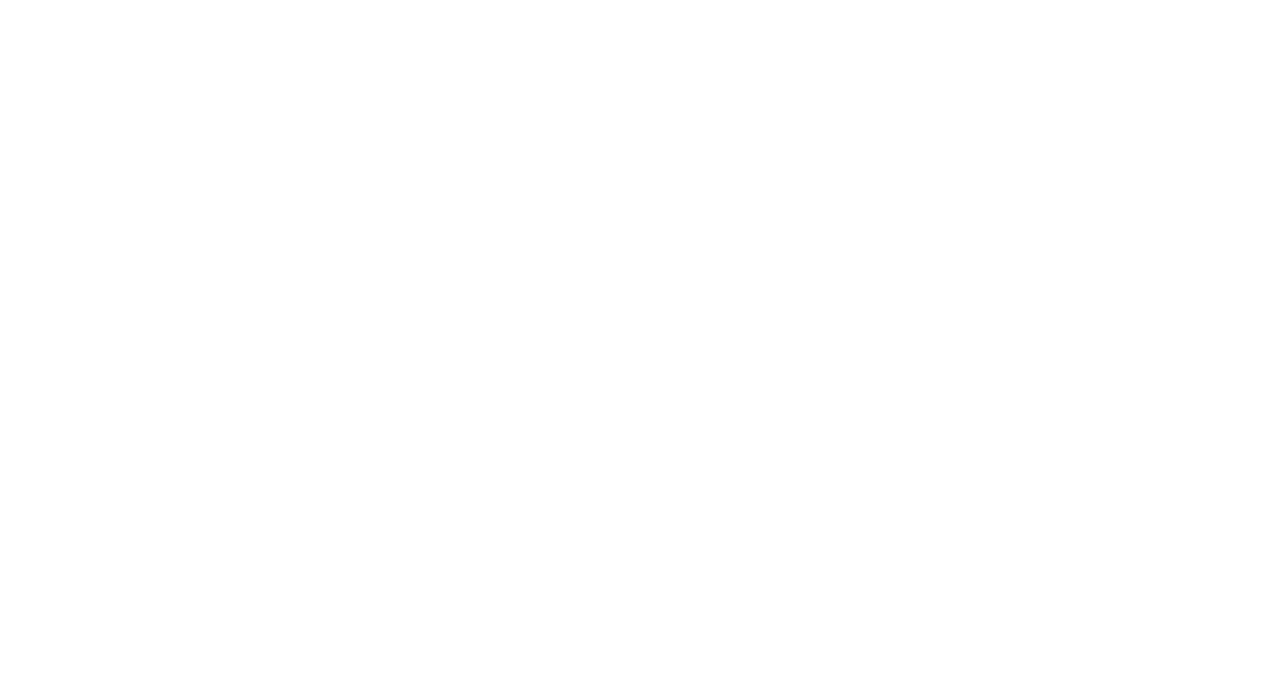
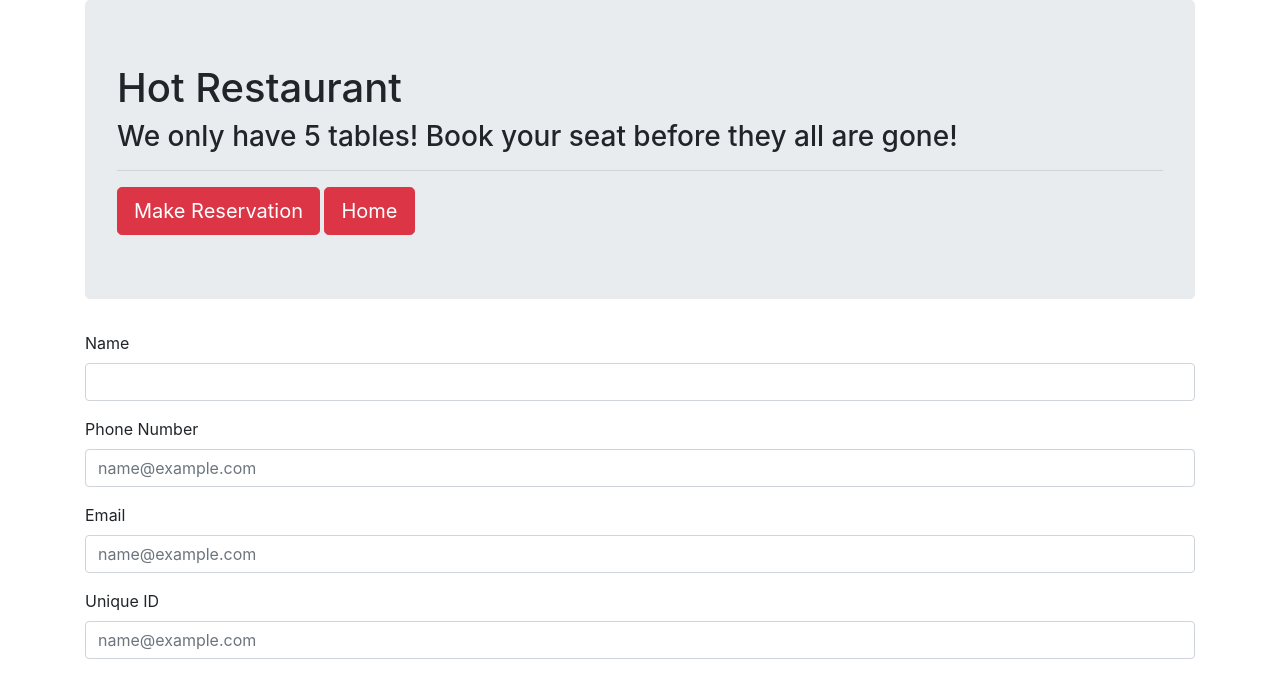
Before and after one commit to rayhe921/hot-restarurant, a plain HTML site: page public/reservation.html in a window 1280 px wide. Drawn offline with nearby package versions, Linux system fonts and the light colour scheme.

Commit message:
completed table

```diff
--- a/public/reservation.html
+++ b/public/reservation.html
@@ -15,7 +15,33 @@
 </head>
 
 <body>
-
+    <div class="container">
+        <div class="jumbotron">
+            <h1>Hot Restaurant</h1>
+            <h3>We only have 5 tables! Book your seat before they all are gone!</h3>
+            <hr>
+            <a href="/add"><button class="btn btn-danger btn-lg"><span class="fa fa-plus"></span> Make
+                    Reservation</button></a>
+            <a href="/api/characters"><button class="btn btn-danger btn-lg"><span class="fa fa-eye"></span>
+                    Home</button></a>
+        </div>
+        <div form></div>
+        <div class="form-group">
+            <label for="exampleFormControlInput1">Name</label>
+            <input type="email" class="form-control" id="exampleFormControlInput1">
+        </div>
+        <div class="form-group">
+            <label for="exampleFormControlInput1">Phone Number</label>
+            <input type="email" class="form-control" id="exampleFormControlInput1" placeholder="name@example.com">
+        </div>
+        <div class="form-group">
+            <label for="exampleFormControlInput1">Email</label>
+            <input type="email" class="form-control" id="exampleFormControlInput1" placeholder="name@example.com">
+        </div>
+        <div class="form-group">
+            <label for="exampleFormControlInput1">Unique ID</label>
+            <input type="email" class="form-control" id="exampleFormControlInput1" placeholder="name@example.com">
+        </div>
 </body>
 
 </html>
```
